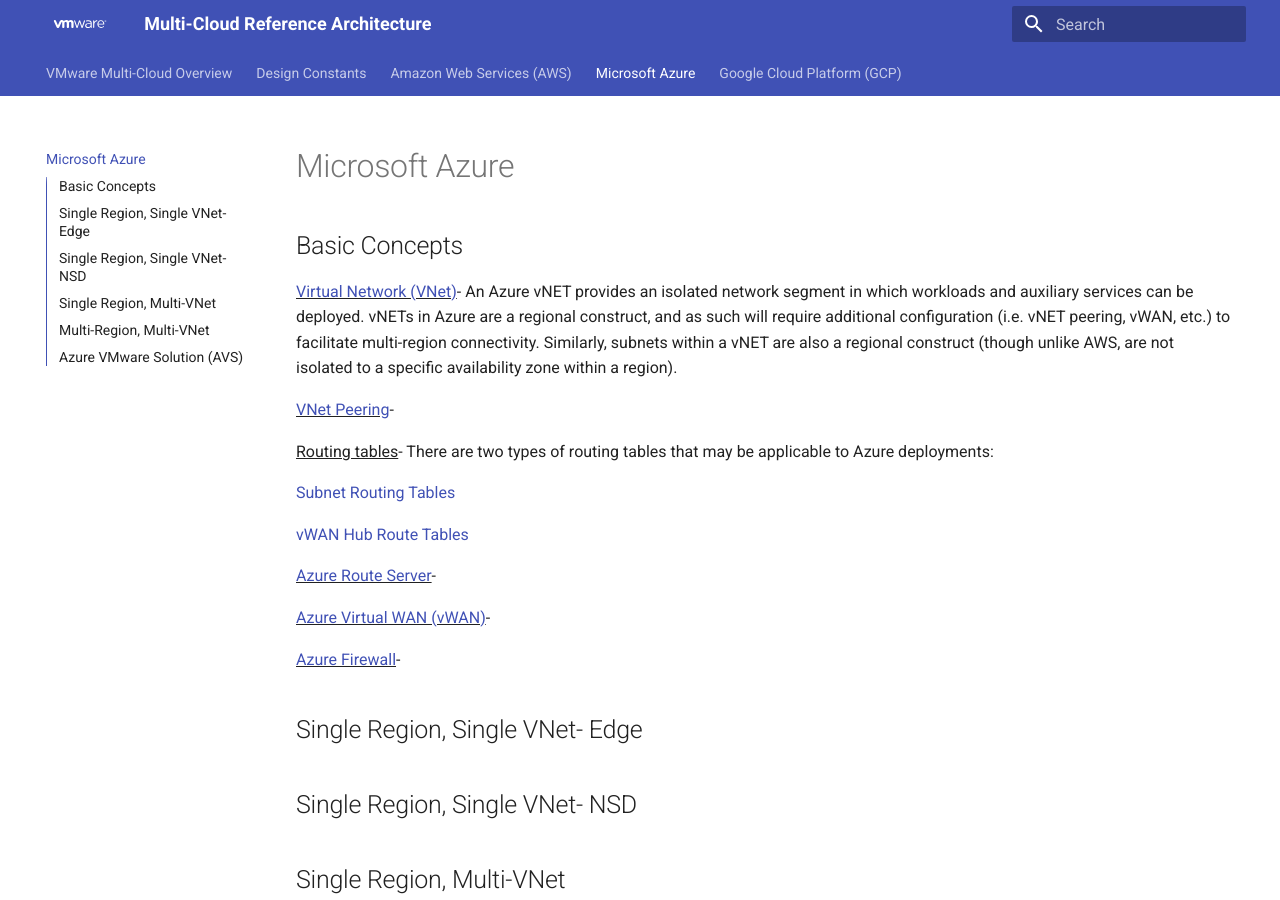
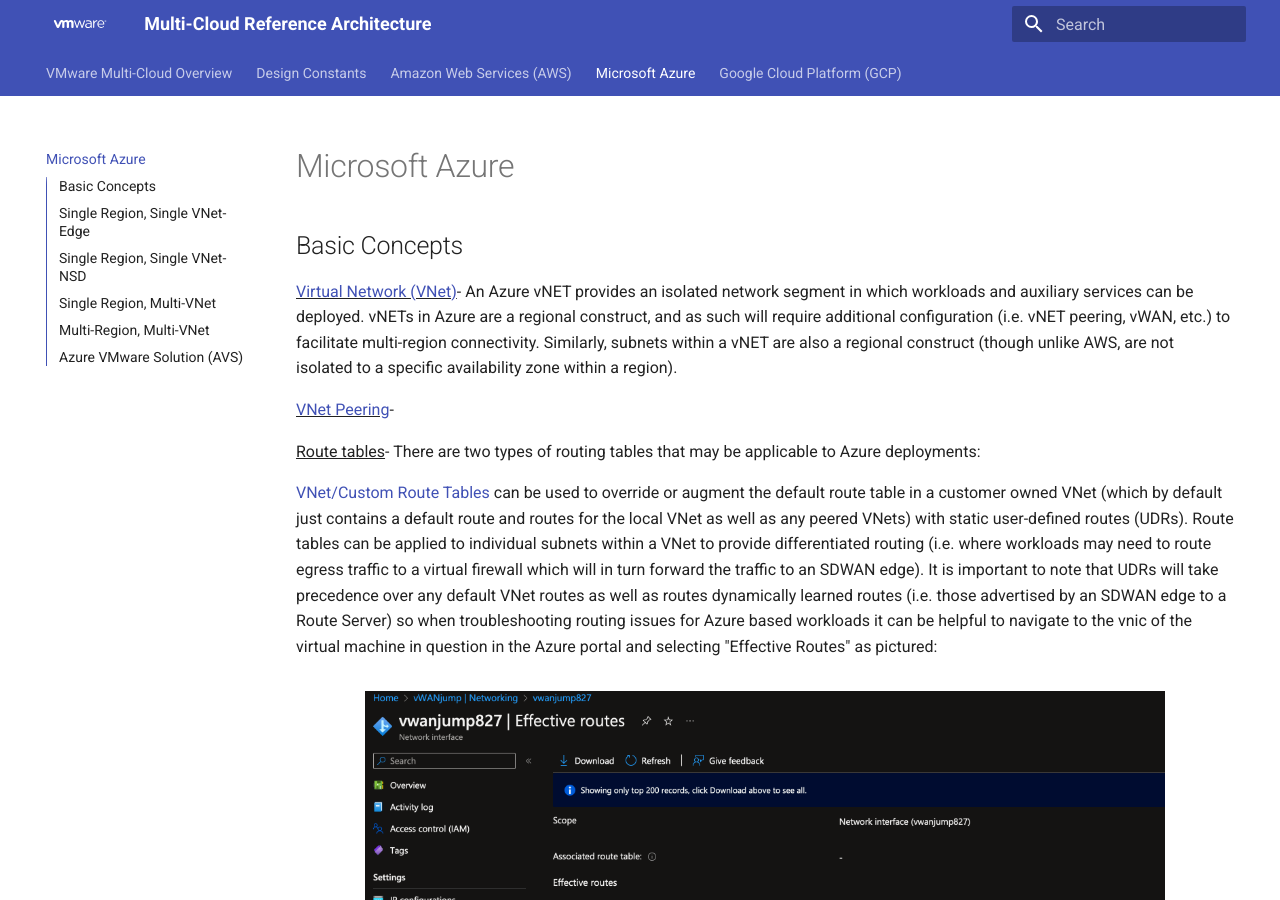
Before and after one commit to el-hoffer/velo-mc-refarch, an MkDocs documentation site: the page built from docs/3-azure.md, in a window 1280 px wide and 900 px high. Built offline with MkDocs 1.6.1 and Material for MkDocs 9.7.7, drawn with Linux system fonts in a browser that asks for light colours.

Commit message:
Azure Route table

```diff
--- a/docs/3-azure.md
+++ b/docs/3-azure.md
@@ -9,10 +9,14 @@ title: Microsoft Azure
 
 <u>[VNet Peering](https://learn.microsoft.com/en-us/azure/virtual-network/virtual-network-peering-overview)</u>-
 
-<u>Routing tables</u>-
+<u>Route tables</u>-
 There are two types of routing tables that may be applicable to Azure deployments:
 
-[Subnet Routing Tables](https://learn.microsoft.com/en-us/azure/virtual-network/virtual-networks-udr-overview)
+[VNet/Custom Route Tables](https://learn.microsoft.com/en-us/azure/virtual-network/virtual-networks-udr-overview) can be used to override or augment the default route table in a customer owned VNet (which by default just contains a default route and routes for the local VNet as well as any peered VNets) with static user-defined routes (UDRs).  Route tables can be applied to individual subnets within a VNet to provide differentiated routing (i.e. where workloads may need to route egress traffic to a virtual firewall which will in turn forward the traffic to an SDWAN edge).  It is important to note that UDRs will take precedence over any default VNet routes as well as routes dynamically learned routes (i.e. those advertised by an SDWAN edge to a Route Server) so when troubleshooting routing issues for Azure based workloads it can be helpful to navigate to the vnic of the virtual machine in question in the Azure portal and selecting "Effective Routes" as pictured:
+<figure markdown>
+  ![Image title](/images/azure/effective-routes.png){ width="800" }
+  <figcaption></figcaption>
+</figure>
 
 [vWAN Hub Route Tables](https://learn.microsoft.com/en-us/azure/virtual-wan/about-virtual-hub-routing)
 
```
Also changed, not shown: docs/images/azure/effective-routes.png (added).
